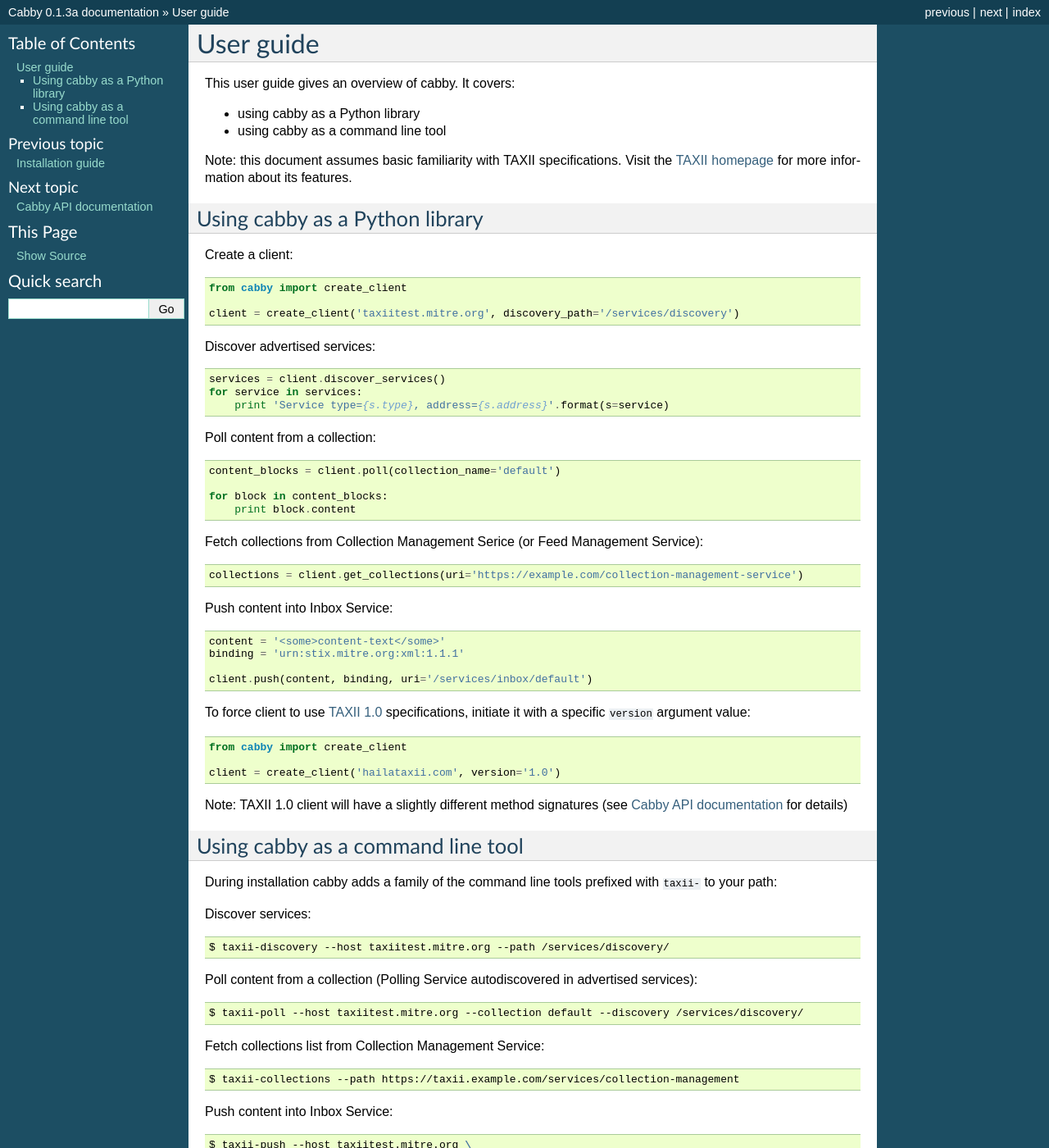
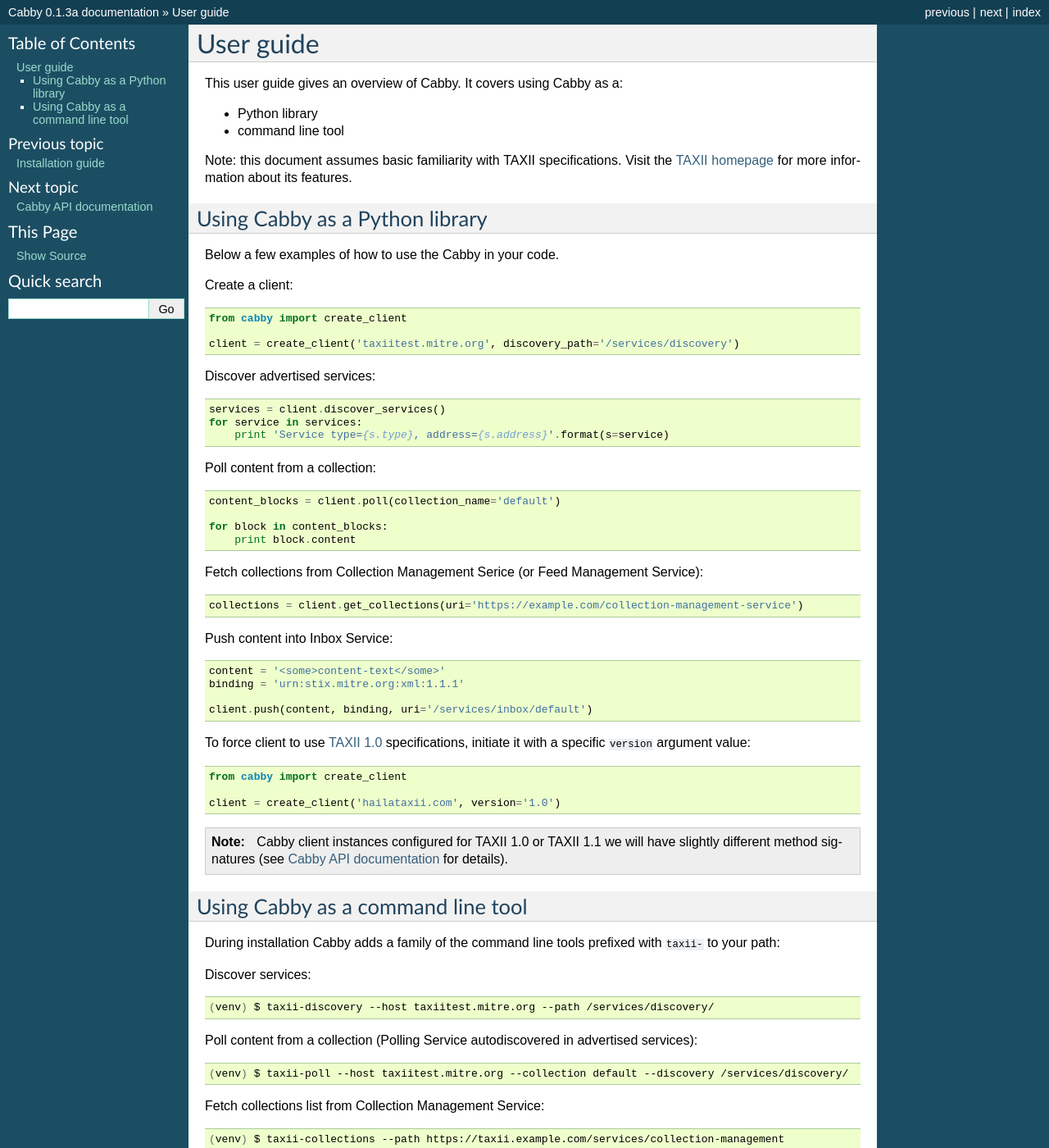
Before and after one commit to eclecticiq/cabby, a Sphinx documentation site: the page built from docs/user.rst, in a window 1280 px wide and 1400 px high. Shown: the whole window at 82% size. Built offline with Sphinx 7.4.7, drawn with Linux system fonts in a browser that asks for light colours.

Commit message:
initial edit
Initial edits…

```diff
--- a/docs/user.rst
+++ b/docs/user.rst
@@ -2,10 +2,10 @@
 User guide
 ==========
 
-This user guide gives an overview of cabby. It covers:
+This user guide gives an overview of Cabby. It covers using Cabby as a:
 
-* using cabby as a Python library
-* using cabby as a command line tool
+* Python library
+* command line tool
 
 Note: this document assumes basic familiarity with TAXII specifications. Visit the `TAXII
 homepage`_ for more information about its features.
@@ -13,8 +13,10 @@
 .. _`TAXII homepage`: http://taxii.mitre.org/
 
 
-Using cabby as a Python library
+Using Cabby as a Python library
 ===============================
+
+Below a few examples of how to use the Cabby in your code.
 
 Create a client::
 
@@ -52,31 +54,31 @@
 
   client = create_client('hailataxii.com', version='1.0')
 
-Note: TAXII 1.0 client will have a slightly different method signatures (see :doc:`Cabby API documentation<api>` for details)
+.. note::
+	Cabby client instances configured for TAXII 1.0 or TAXII 1.1 we will have slightly different method signatures (see :doc:`Cabby API documentation<api>` for details).
 
-
-Using cabby as a command line tool
+Using Cabby as a command line tool
 ==================================
 
-During installation cabby adds a family of the command line tools prefixed with ``taxii-`` to your path:
+During installation Cabby adds a family of the command line tools prefixed with ``taxii-`` to your path:
 
 .. highlight:: shell
 
 Discover services::
 
-  $ taxii-discovery --host taxiitest.mitre.org --path /services/discovery/
+  (venv) $ taxii-discovery --host taxiitest.mitre.org --path /services/discovery/
 
 Poll content from a collection (Polling Service autodiscovered in advertised services)::
 
-  $ taxii-poll --host taxiitest.mitre.org --collection default --discovery /services/discovery/
+  (venv) $ taxii-poll --host taxiitest.mitre.org --collection default --discovery /services/discovery/
 
 Fetch collections list from Collection Management Service::
 
-  $ taxii-collections --path https://taxii.example.com/services/collection-management
+  (venv) $ taxii-collections --path https://taxii.example.com/services/collection-management
 
 Push content into Inbox Service::
 
-  $ taxii-push --host taxiitest.mitre.org \
+  (venv) $ taxii-push --host taxiitest.mitre.org \
                --discovery /services/discovery \
                --content-file /tmp/stuxnet.stix.xml \
                --binding "urn:stix.mitre.org:xml:1.1.1" \
@@ -84,7 +86,7 @@
 
 Create a subscription::
 
-  $ taxii-subscription --host taxii.example.com \
+  (venv) $ taxii-subscription --host taxii.example.com \
                        --https \
                        --path /services/collection-management \
                        --action subscribe \
```
Also changed, not shown: docs/developer.rst (+4 -4 lines), docs/index.rst (+5 -5 lines), docs/installation.rst (+28 -5 lines).
